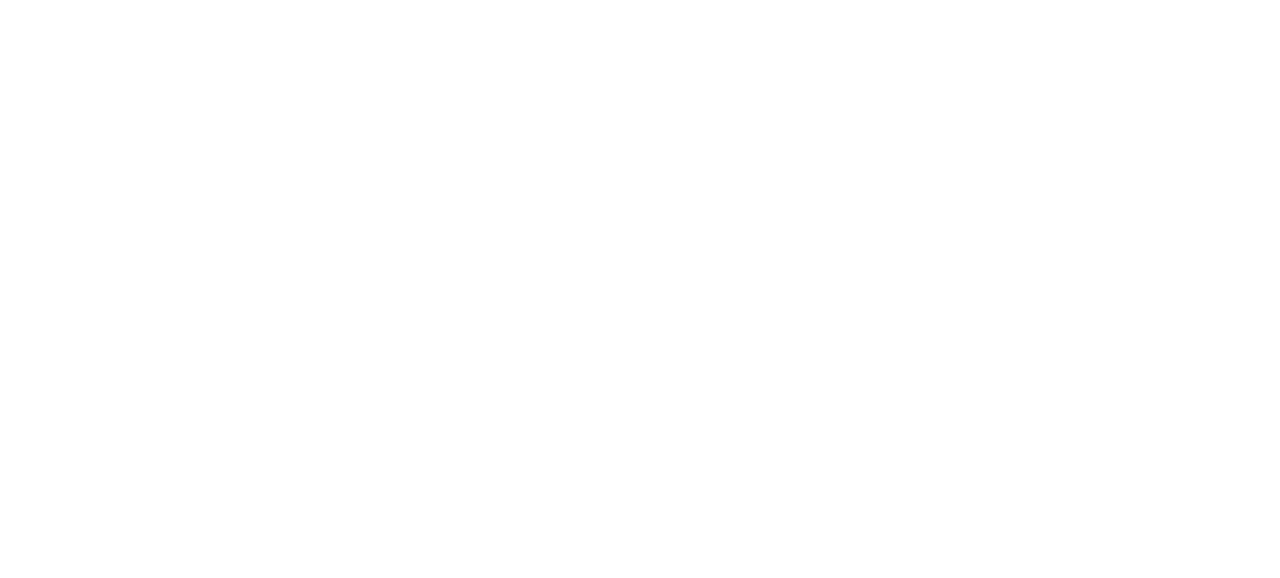
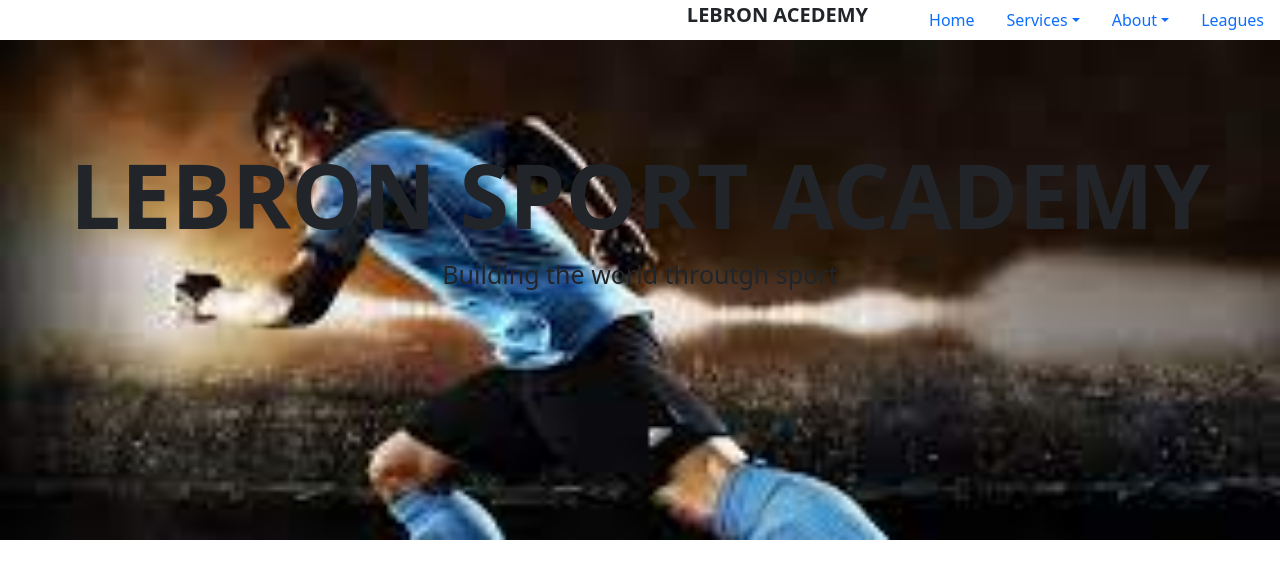
Before and after one commit to imrancoder15/labronAcademy, a plain HTML site: page index.html in a window 1280 px wide. Drawn offline with Linux system fonts and the light colour scheme.

Commit message:
creating the html & styling for portal page

```diff
--- a/css/style.css
+++ b/css/style.css
@@ -0,0 +1,23 @@
+ul label{
+    margin-right: 45px;
+    font-size: 20px;
+    text-transform: uppercase;
+    font-weight: bolder;
+}
+.myBg{
+    width: 100%;
+    height: 500px;
+    background-image: url(../image/sport.jpg);
+    background-size: cover;
+    background-repeat: no-repeat;
+}
+.myBg h2{
+    margin-top: 100px;
+    text-align: center;
+    font-size: 90px;
+    font-weight: bolder;
+}
+.myBg p{
+    font-size: 25px;
+    text-align: center;
+}
--- a/index.html
+++ b/index.html
@@ -1,16 +1,47 @@
 <!DOCTYPE html>
 <html lang="en">
+
 <head>
     <meta charset="UTF-8">
     <meta http-equiv="X-UA-Compatible" content="IE=edge">
     <meta name="viewport" content="width=device-width, initial-scale=1.0">
     <title>LABRON ACADEMY</title>
     <link rel="stylesheet" href="./css/bootstrap.css">
-     <link rel="stylesheet" href="./css/style.css">
+    <link rel="stylesheet" href="./css/style.css">
 </head>
+
 <body>
+    <!-- This is the nav section of the site  -->
+    <ul class="nav nav-pills justify-content-end"><label for="">LEBRON ACEDEMY</label>
+        <li class="nav-item"><a href="" class="nav-link">Home</a></li>
+        <li class="nav-item"></li>
+        <li class=" nav-item dropdown">
+        <li class="nav-item"><a href="#" class="nav-link dropdown-toggle" data-bs-toggle="dropdown">Services</a>
+            <ul class="dropdown-menu bg-warning">
+                <li class="dropdown-item"><a href="" class="nav-link">Football</a></li>
+                <li class="dropdown-item"><a href="" class="nav-link">HandBall</a></li>
+                <li class="dropdown-item"><a href="" class="nav-link">Basketball</a></li>
+                <li class="dropdown-item"><a href="" class="nav-link">Swimming</a></li>
+            </ul>
+        </li>
+        <li class="nav-item dropdown">
+            <a href="#" class="nav-link dropdown-toggle" data-bs-toggle="dropdown">About</a>
+        <ul class="dropdown-menu bg-danger">
+        <li class="dropdown-item"><a href="" class="nav-link">Italian</a></li>
+        <li class="dropdown-item"><a href="" class="nav-link">European</a></li>
+        <li class="dropdown-item"><a href="" class="nav-link">seria A</a></li>
+        </ul>
+
+        <li class="nav-item"><a href="" class="nav-link">Leagues</a></li>
+        <!-- This caption section he site -->
+      <div class="myBg">
+          <h2>LEBRON SPORT ACADEMY</h2>
+          <P>Building the world throutgh sport</P>
+      </div>
 
 
-    <script src=""></script>
+
+        <script src="./js/bootstrap.bundle.min.js"></script>
 </body>
+
 </html>
```
Also changed, not shown: register.html (+14 -0 lines), image/sport walolpapers.jpg (added), image/sport.jpg (added), login.html (added).
